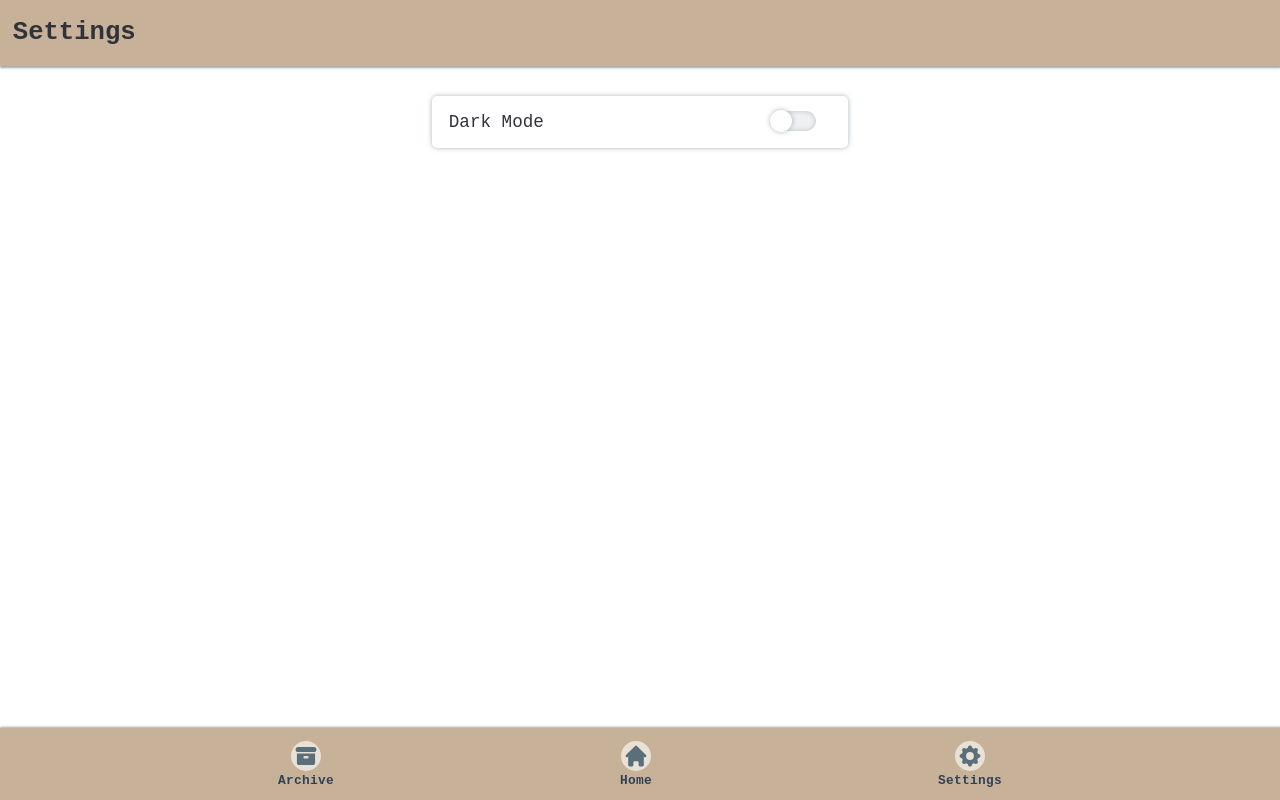
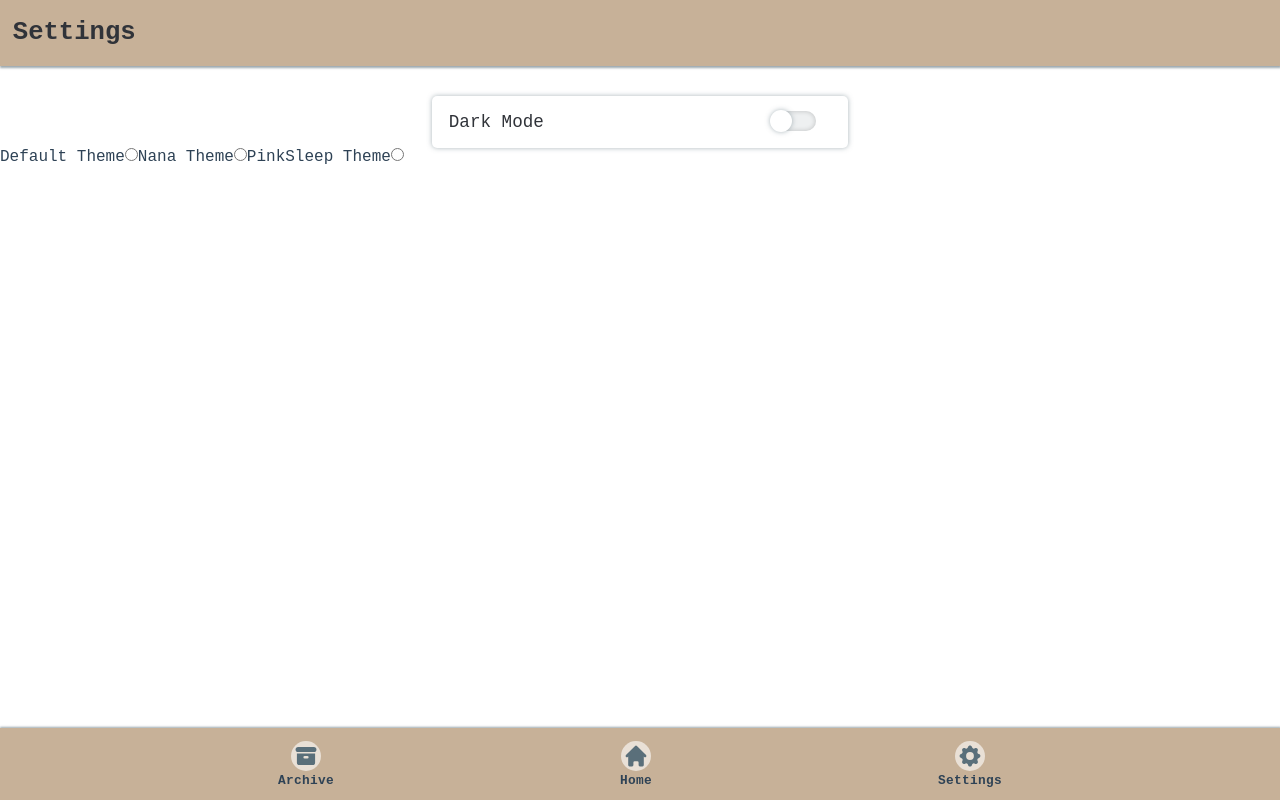
Before and after one commit to KainNhantumbo/Nava-Notes-App, a React (Create React App) app: page /pages/Settings in a window 1280 px wide. Built offline with nearby package versions, Linux system fonts and the light colour scheme.

Commit message:
Criado o componente ThemeOptions

```diff
--- /dev/null
+++ b/src/components/ThemeOptions.jsx
@@ -0,0 +1,34 @@
+import React from 'react';
+import { StyledLabelsContainer } from '../styles/themeOptions';
+
+const ThemeOptions =
+  ({ defaultTheme, nanaTheme, pinkTheme }) => {
+
+    return (
+      <StyledLabelsContainer>
+        <label htmlFor="defaultTheme">
+          Default Theme
+          <input type="radio" name="theme"
+          id='defaultTheme'
+           value={defaultTheme}
+          />
+        </label>
+        <label htmlFor="nanaTheme">
+          Nana Theme
+          <input type="radio" name="theme"
+          id='nanaTheme'
+          value={pinkTheme}
+          />
+        </label>
+        <label htmlFor="pinkTheme">
+          PinkSleep Theme
+          <input type="radio" name="theme"
+          id='pinkTheme'
+          value={nanaTheme}
+          />
+        </label>
+      </StyledLabelsContainer>
+    );
+  }
+
+export default ThemeOptions;
--- a/src/pages/Settings.jsx
+++ b/src/pages/Settings.jsx
@@ -2,6 +2,7 @@ import Header from '../components/Header';
 import { SettingsContainer } from '../styles/SettingsStyles';
 import OptionBox from '../components/OptionBox';
 import CheckBox from '../components/CheckBox';
+import ThemeOptions from '../components/ThemeOptions';
 
 export default function Settings ({ onChangeEvent }) {
 
@@ -13,6 +14,7 @@ export default function Settings ({ onChangeEvent }) {
          action={<CheckBox event={onChangeEvent} />}
         />
       </SettingsContainer>
+      <ThemeOptions />
     </>
   );
 }
--- /dev/null
+++ b/src/styles/themeOptions.js
@@ -0,0 +1,6 @@
+import styled from 'styled-components';
+import { colors } from './colors';
+
+export const StyledLabelsContainer = styled.section `
+
+`;
```
